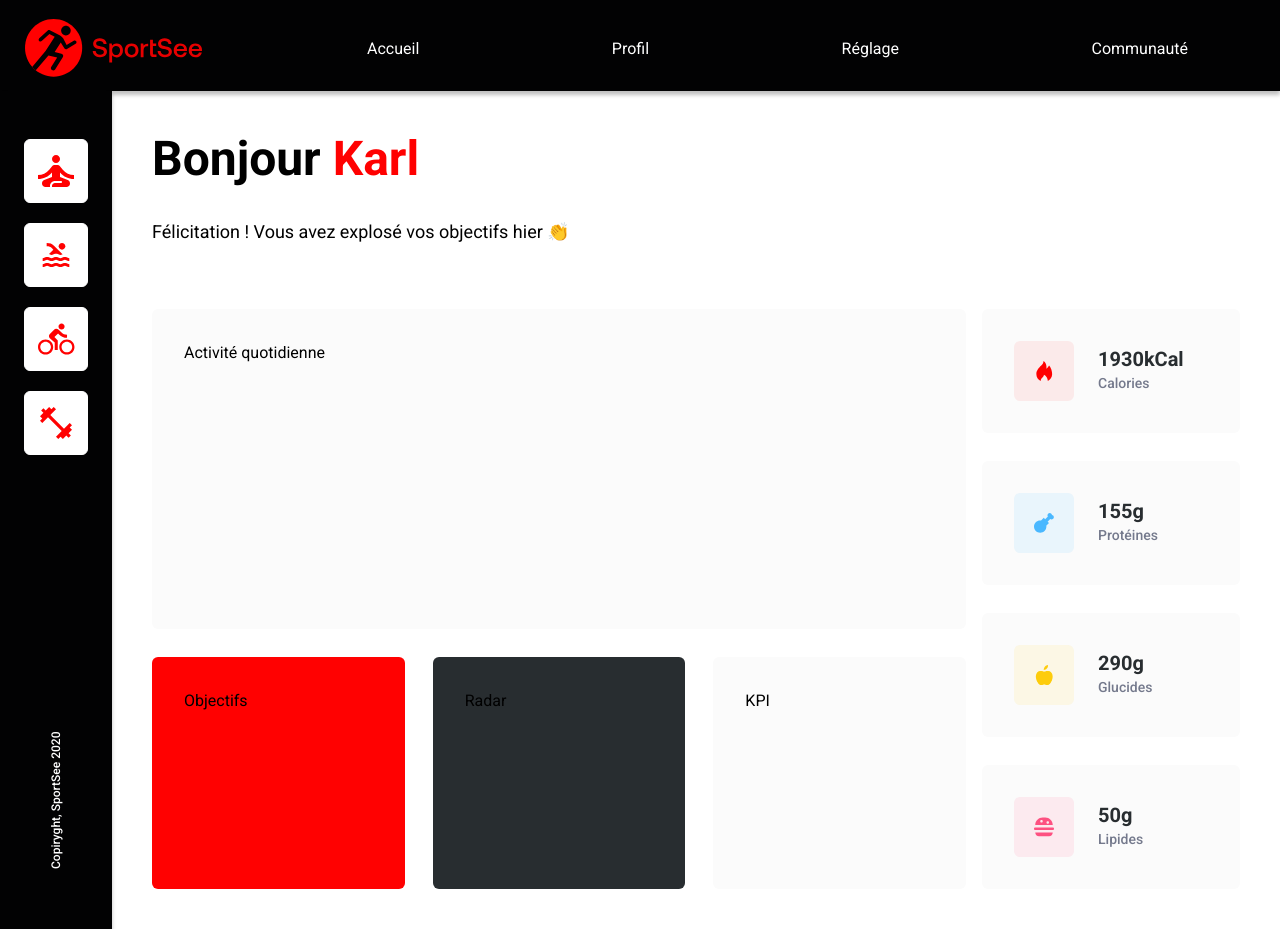
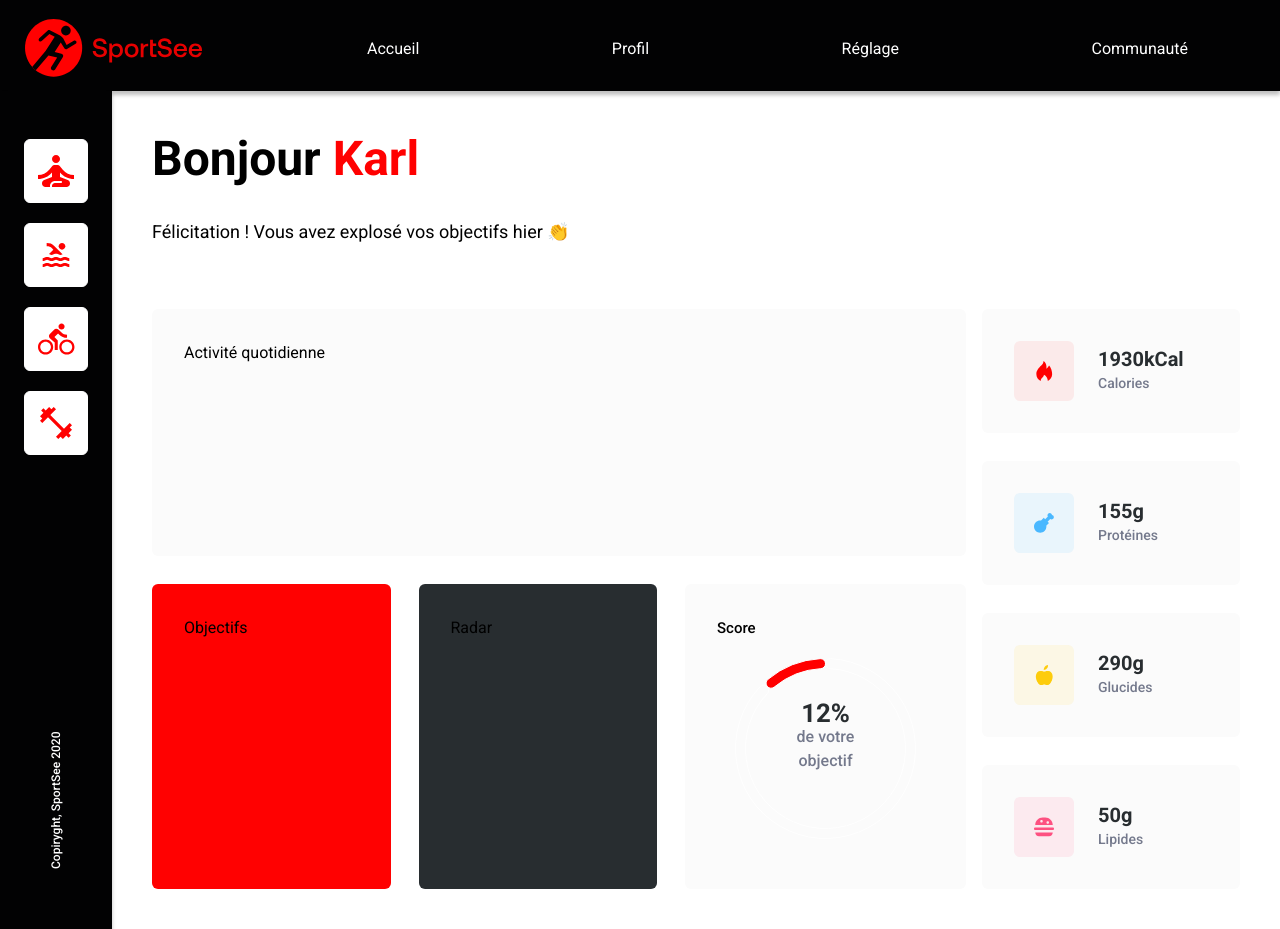
Before and after one commit to gcorbelin/SportSee, a Next.js app: page / in a window 1280 px wide. Built offline with nearby package versions, Linux system fonts and the light colour scheme.

Commit message:
Feat(Objectif): Add Objectuve component & Rechart

```diff
--- a/package.json
+++ b/package.json
@@ -17,6 +17,7 @@
     "next": "13.3.1",
     "react": "18.2.0",
     "react-dom": "18.2.0",
+    "recharts": "^2.5.0",
     "typescript": "5.0.4"
   }
 }
--- /dev/null
+++ b/src/components/Objective/Objective.tsx
@@ -0,0 +1,46 @@
+import { PieChart, Pie, Cell } from "recharts";
+import styles from "@/styles/Objective.module.css";
+import utilsStyles from "@/styles/utils.module.css";
+
+interface ObjectiveProps {
+  score: number;
+}
+
+export default function Objective({ score }: ObjectiveProps) {
+  const objectifDatas = [
+    {
+      name: "score",
+      value: score,
+      fill: "#ff0000",
+    },
+    {
+      name: "",
+      value: 1 - score,
+      fill: "transparent",
+    },
+  ];
+  const objectifColors = ["#ff0000", "transparent"];
+
+  return (
+    <div className={`${utilsStyles.block} ${styles.objective}`}>
+      <div className={styles.title}>Score</div>
+      <div className={styles.score}>
+        <strong>{score * 100}%</strong> de votre objectif
+      </div>
+      <PieChart width={217} height={217}>
+        <Pie
+          data={objectifDatas}
+          dataKey="value"
+          cx="50%"
+          cy="50%"
+          amplitude={1}
+          outerRadius={90}
+          innerRadius={80}
+          cornerRadius={10}
+          startAngle={90}
+          endAngle={450}
+        ></Pie>
+      </PieChart>
+    </div>
+  );
+}
--- a/src/pages/_app.tsx
+++ b/src/pages/_app.tsx
@@ -5,14 +5,17 @@ import type { AppProps } from "next/app";
 const roboto = Roboto({
   weight: ["400", "500", "700"],
   subsets: ["latin"],
+  display: "swap",
+  preload: false,
+  variable: "--font-family-base",
 });
 
 export default function App({ Component, pageProps }: AppProps) {
   return (
     <>
       <style jsx global>{`
-        html {
-          font-family: ${roboto.style.fontFamily};
+        :root {
+          ${roboto.variable}: ${roboto.style.fontFamily};
         }
       `}</style>
       <Component {...pageProps} />
--- a/src/pages/index.tsx
+++ b/src/pages/index.tsx
@@ -1,11 +1,14 @@
-import { Inter } from "next/font/google";
+import dynamic from "next/dynamic";
 import Layout from "@/components/Layout/Layout";
+import DataBlock from "@/components/DataBlock/DataBlock";
 import styles from "@/styles/Home.module.css";
 import utilsStyles from "@/styles/utils.module.css";
-import DataBlock from "@/components/DataBlock/DataBlock";
 import { user } from "./api/mockedDatas";
 
-const inter = Inter({ subsets: ["latin"] });
+// Objective component contains the recharts chart
+const Objective = dynamic(() => import("@/components/Objective/Objective"), {
+  ssr: false,
+});
 
 export default function Home() {
   return (
@@ -39,11 +42,7 @@ export default function Home() {
               >
                 Radar
               </div>
-              <div
-                className={`${utilsStyles.block} ${styles["home-aside-block"]}`}
-              >
-                KPI
-              </div>
+              <Objective score={user.data.todayScore} />
             </div>
           </div>
           <div className={styles["home-aside"]}>
--- /dev/null
+++ b/src/styles/Objective.module.css
@@ -0,0 +1,26 @@
+.objective {
+  position: relative;
+}
+
+.title {
+  font-weight: 500;
+  font-size: 0.9375rem;
+}
+
+.score {
+  position: absolute;
+  top: 50%;
+  left: 50%;
+  max-width: 100px;
+  max-height: 100px;
+  transform: translate(-50%, -50%);
+  font-weight: 500;
+  color: var(--text-color-3);
+  text-align: center;
+}
+
+.score strong {
+  display: block;
+  font-size: 1.6125rem;
+  color: var(--text-color-4);
+}
--- a/src/styles/globals.css
+++ b/src/styles/globals.css
@@ -43,6 +43,7 @@ body,
   display: flex;
   flex-direction: column;
   background-color: var(--background-color-1);
+  font-family: var(--font-family-base);
   font-size: var(--font-size-base);
   line-height: var(--line-height-base);
   -webkit-font-smoothing: antialiased;
```
Also changed, not shown: 1 other file (tests, documents, lock files or other folders).
